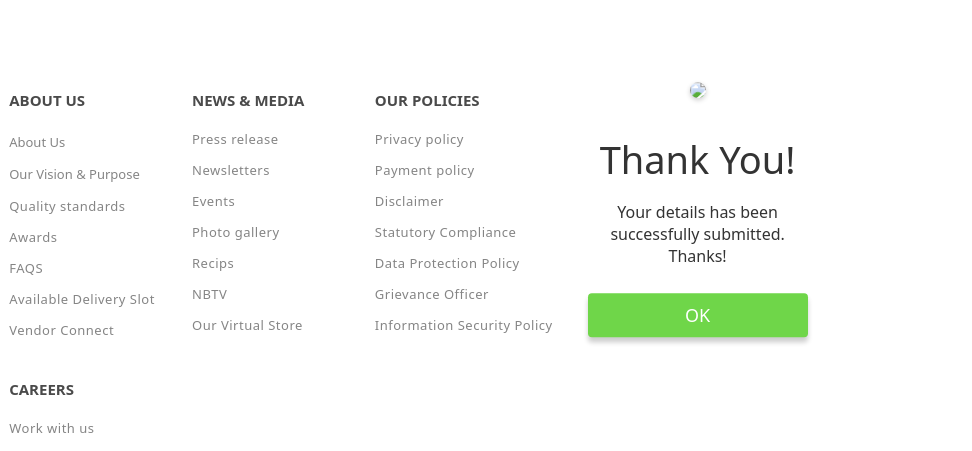
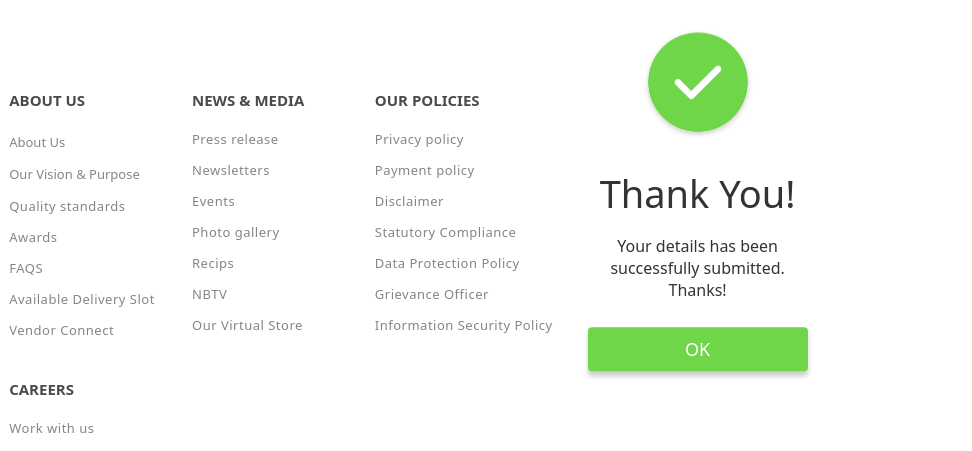
Before and after one commit to sranbir392/Project_1, a plain HTML site: page footer/footer.html in a window 1280 px wide. Both pictures are taken after a click on the button "SUBSCRIBE". Shown: the top 451 px of the page, 308-1280 px from the left. Drawn offline with Linux system fonts and the light colour scheme.

Commit message:
footer updated

```diff
--- a/footer/footer.css
+++ b/footer/footer.css
@@ -69,9 +69,9 @@ button{
     background-color: white;
     border-radius: 6px;
     position: relative;
-    top: 60px;
+    bottom: 20%;
     left: 50%;
-    transform: translate(-50%,-80%);
+    transform: translate(-50%,-20%);
     margin-top: 40px;
     text-align: center;
     padding: 0 30px 30px;
--- a/footer/footer.html
+++ b/footer/footer.html
@@ -52,7 +52,7 @@
             <input class="foot-input" type="email" placeholder="ENTER YOUR EMAIL ADDRESS" required>
             <button style="cursor: pointer;" type="submit" class="btnn" onclick="openPopup()">SUBSCRIBE</button>
             <div class="popup" id="btnn">
-                <img src="404-tick.png">
+                <img src="tick.png">
                 <h2>Thank You!</h2>
                 <p>Your details has been successfully submitted. Thanks!</p>
                 <button type="button" onclick="closePopup()">OK</button>
```
Also changed, not shown: footer/about.html (+1 -1 lines), footer/vision.html (+1 -1 lines).
